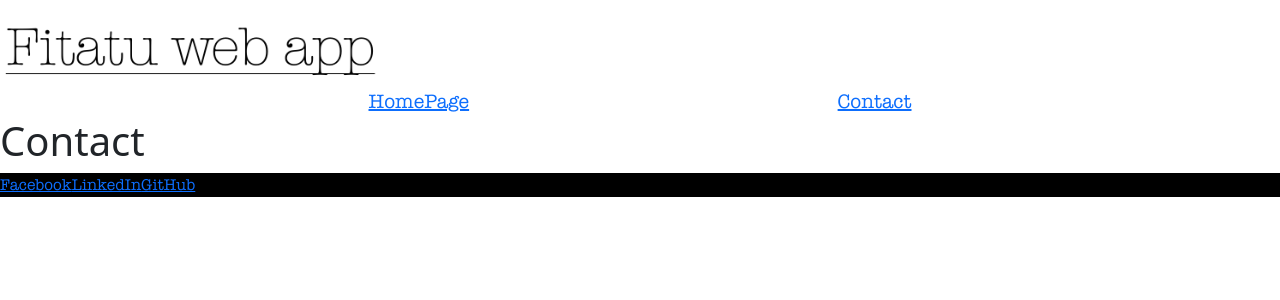
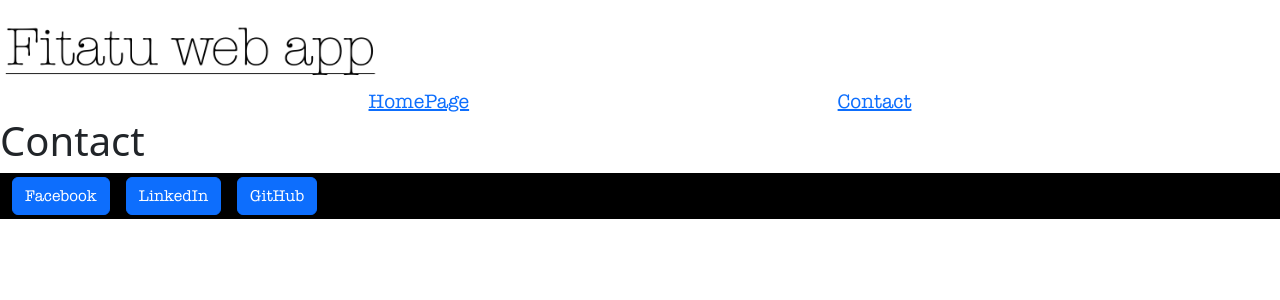
Before and after one commit to PatrycjaBochnak/Fitatu_web_app, a React (Create React App) app: page /contact in a window 1280 px wide. Shown: the top 300 px of the page. Built offline with nearby package versions, Linux system fonts and the light colour scheme.

Commit message:
routing itd

```diff
--- a/src/App.js
+++ b/src/App.js
@@ -6,8 +6,12 @@ import HomePage from "./homePage";
 import Contact from "./contact";
 import NavBar from "./navBar";
 import {
-    Routes, Route
+    Routes, Route, Outlet
 } from "react-router-dom";
+
+const Layout = () => {
+    return <NavBar><Outlet /></NavBar>
+}
 
 class App extends React.Component {
     // state = {
@@ -21,8 +25,19 @@ class App extends React.Component {
     render() {
         return (
             <Routes>
-                <Route path="/" element={<NavBar><HomePage /></NavBar>} />
-                <Route path="/contact" element={<NavBar><Contact /></NavBar>} />
+                {/* tworze routowania, a w nich route (przekierowanie) */}
+                {/* poniżej przekierowanie z "layoutem", w tym przypadku komponentowi: NavBar; oznacza to, że występuje w każdym poniższym roucie jako obejmujący go */}
+                <Route element={ <Layout /> }>
+                    {/* pierwszy route jest na strony 'domena.com' czyli teraz 'localhost:3000' */}
+                    <Route path="/" element={<><HomePage /></>} />
+                    {/* kolejny route jest na stronę 'domena.com/contact' czyli teraz 'localhost:3000/contact' */}
+                    <Route path="/contact" element={<><Contact /></>} />
+
+                    {/* to jest route na wszystkie inne podstrony całej domeny */}
+
+                    {/* powyższy  */}
+                </Route>
+                <Route path="*" element={<div><h1>ERROR 404</h1><h2>Taka strona nie istnieje</h2></div>} />
             </Routes>
         );
     }
--- a/src/contact.js
+++ b/src/contact.js
@@ -1,15 +1,19 @@
-import React from "react";
+import { Button, Container } from "react-bootstrap";
 
 function Contact () {
-    return (<>
-        <h1>Contact</h1>
+    return (
+        // container fluid z bootstrapa daję działanie strony na całą jej szerokość (takie RWD~~~ )
+        <Container fluid className="m-0 p-0 w-100">
+            <h1>Contact</h1>
 
-        <div className="contactButtons">
-        <a href="/">Facebook</a>
-        <a href="/">LinkedIn</a>
-        <a href="/">GitHub</a>
-        </div>
-    </>);
+            <div className="contactButtons p-1">
+                {/* dorzucam buttony do linków i target="_blank" , który odpowiada za otwarcie w nowej karcie */}
+                <a href="https://facebook.com/" target="_blank"><Button className="btn mx-2">Facebook</Button></a>
+                <a href="https://linkedin.com/" target="_blank"><Button className="btn mx-2">LinkedIn</Button></a>
+                <a href="https://github.com/PatrycjaBochnak" target="_blank"><Button className="btn mx-2">GitHub</Button></a>
+            </div>
+        </Container>
+    );
 }
 
 export default Contact;
--- a/src/homePage.js
+++ b/src/homePage.js
@@ -1,7 +1,7 @@
 const HomePage = () => {
-    return(<>
+    return(<div>
         <h1>Home Page</h1>
-    </>)
+    </div>)
 }
 
 export default HomePage;
--- a/src/index.js
+++ b/src/index.js
@@ -9,6 +9,7 @@ import "react-responsive-carousel/lib/styles/carousel.min.css";
 const root = ReactDOM.createRoot(document.getElementById('root'));
 root.render (
   <React.StrictMode>
+    {/* dodaje tutej BrowserRouter (przeniesiony z navBar.js) */}
     <BrowserRouter>
       <App />
     </BrowserRouter>
--- a/src/navBar.js
+++ b/src/navBar.js
@@ -7,6 +7,7 @@ function NavBar ({children}) {
         <div className="navBar">
             <img src={logo} alt="logo"/>
             <div className="buttons">
+                {/* tu pozostawiam tylko linki kierujące na ten cały routing */}
                 <Link to="/">HomePage</Link>
                 <Link to="/contact">Contact</Link>
             </div>
```
